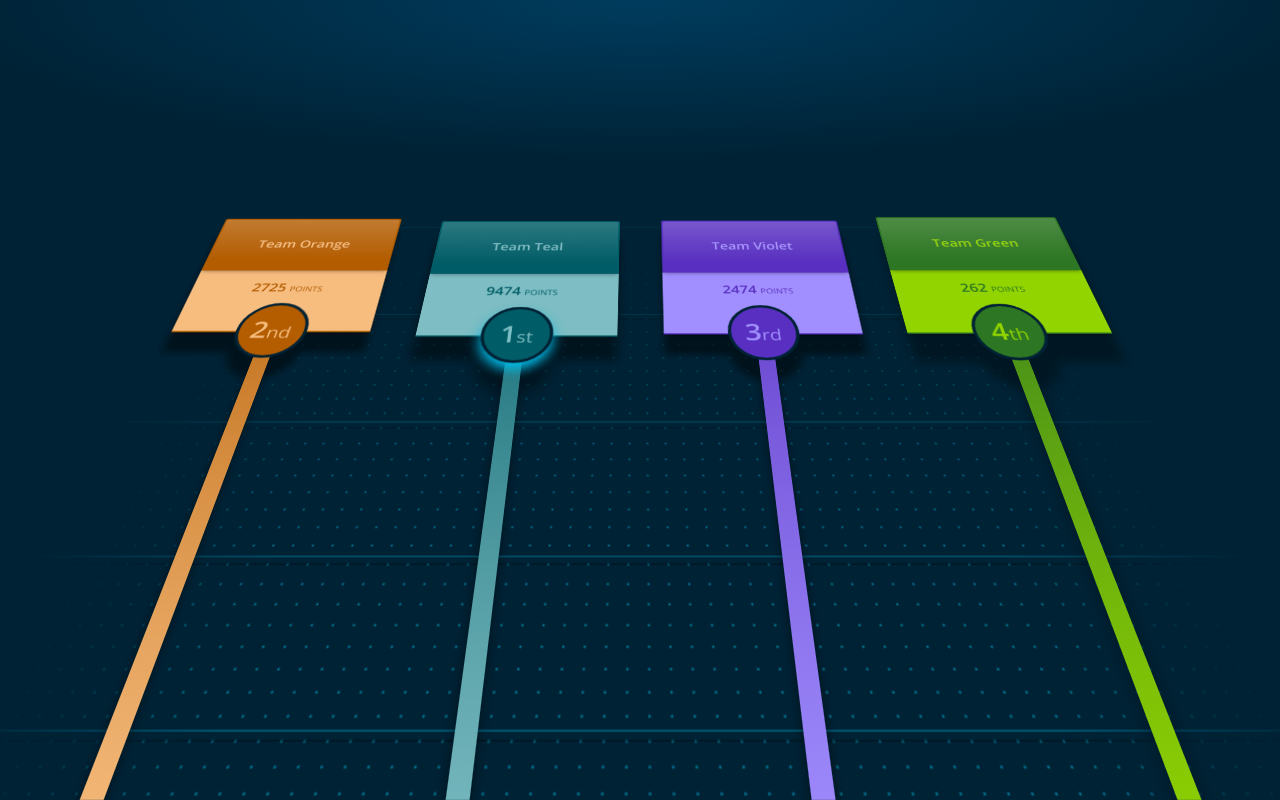
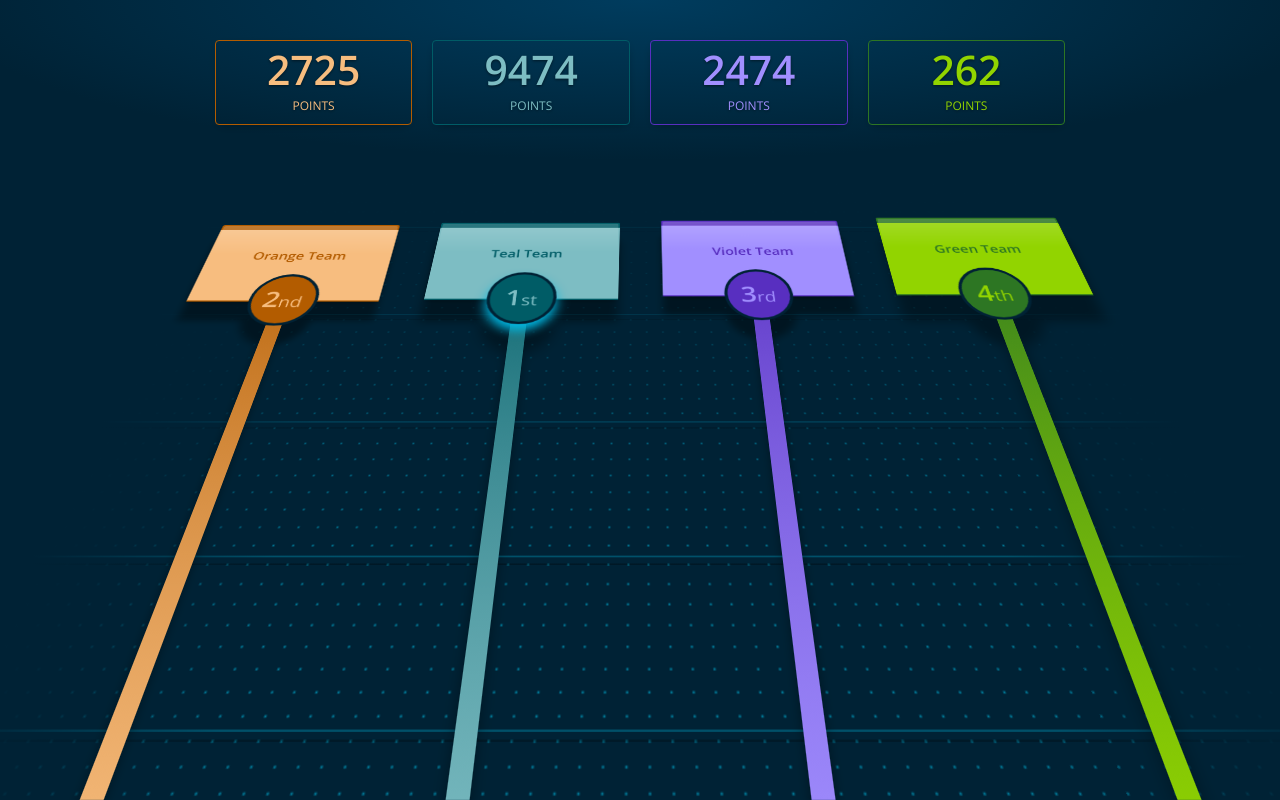
Before and after one commit to burrsutter/scoreboard, a website with bundled scripts: page index.html in a window 1280 px wide. Shown: the top 800 px of the page. Built offline with nearby package versions, Linux system fonts and the light colour scheme; files whose address does not match are found by name.

Commit message:
merged in latest from Andres

```diff
--- a/index.html
+++ b/index.html
@@ -8,11 +8,18 @@
 </head>
 <body>
 
+  <ul class="scoreboard">
+    <li><strong>2725</strong> POINTS</li>
+    <li><strong>9474</strong> POINTS</li>
+    <li><strong>2474</strong> POINTS</li>
+    <li><strong>262</strong> POINTS</li>
+  </ul>
+
   <div class="container">
 
     <div id="team-1" class="score" style="transform: translateY(20%)">
       <div class="score-details">
-            <h1>Team Orange</h1>
+        <h1>Orange Team</h1>
         <h2>2<span>nd</span></h2>
         <p>2725 <span>POINTS</span></p>
       </div>
@@ -20,15 +27,15 @@
 
     <div id="team-2" class="score winner"  style="transform: translateY(0%)">
       <div class="score-details">
-            <h1>Team Teal</h1>
+        <h1>Teal Team</h1>
         <h2>1<span>st</span></h2>
         <p>9474 <span>POINTS</span></p>
       </div>
     </div>
 
-    <div id="team-3" class="score"  style="transform: translateY(50%)">
+    <div id="team-3" class="score"  style="transform: translateY(40%)">
       <div class="score-details">
-            <h1>Team Violet</h1>
+        <h1>Violet Team</h1>
         <h2>3<span>rd</span></h2>
         <p>2474 <span>POINTS</span></p>
       </div>
@@ -36,14 +43,16 @@
 
     <div id="team-4" class="score"  style="transform: translateY(70%)">
       <div class="score-details">
-            <h1>Team Green</h1>
+        <h1>Green Team</h1>
         <h2>4<span>th</span></h2>
         <p>262 <span>POINTS</span></p>
       </div>
     </div>
 
+
   </div><!-- /container -->
 
   <script src="build/bundle.js"></script>
+
 </body>
 </html>
--- a/styles/styles.scss
+++ b/styles/styles.scss
@@ -6,19 +6,19 @@ $color-background:          #002235;
 $color-background-env:      #002a42;
 $color-text:                #7cdbf3;
 $color-teal:                #7dbdc3;
+$color-blue:                #00b9e4;
+$color-blue-dark:           #007d9c;
 $color-teal-dark:           #005c66;
+$color-green:               #92d400;
+$color-green-dark:          #2d7623;
+$color-yellow:              #f0ab00;
+$color-yellow-dark:         #b58100;
+$color-orange:              #f7bd7f;
+$color-orange-dark:         #b35c00;
+$color-red:                 #ce0000;
+$color-red-dark:            #8b0000;
 $color-violet:              #a18fff;
 $color-violet-dark:         #582fc0;
-$color-orange:              #f7bd7f;
-$color-orange-dark:         #b35c00;
-$color-yellow:              #f0ab00;
-$color-yellow-dark:         #b58100;
-$color-red:                 #ce0000;
-$color-red-dark:            #8b0000;
-$color-blue:                #00b9e4;
-$color-blue-dark:           #007d9c;
-$color-green:               #92d400;
-$color-green-dark:          #2d7623;
 $font-weight-light:         300;
 $font-weight-normal:        400;
 $font-weight-bold:          600;
@@ -39,6 +39,49 @@ body{
   font-size: $font-size-base;
   margin: 0;
   height: 100%;
+  overflow: hidden;
+}
+
+.scoreboard{
+  position: absolute;
+  list-style: none;
+  padding: 0;
+  display: flex;
+  width: calc(100vw - 32%);
+  margin: 0 16%;
+  filter: opacity(1);
+  li{
+    flex: 1 0 20%;
+    border-width: 1px;
+    border-style: solid;
+    border-color: rgba(0,0,0,.5);
+    margin: 40px 10px 0 10px;
+    padding-bottom: 10px;
+    border-radius: 4px;
+    text-align: center;
+    text-shadow: 0 1px 3px rgba(0,0,0,.5);
+    box-shadow: 0 3px 10px -5px rgba(0,0,0,.5);
+    strong{
+      font-size: $font-size-base * 3.4;
+      display: block;
+    }
+    &:nth-of-type(1){
+      color: $color-orange;
+      border-color: $color-orange-dark;
+    }
+    &:nth-of-type(2){
+      color: $color-teal;
+      border-color: $color-teal-dark;
+    }
+    &:nth-of-type(3){
+      color: $color-violet;
+      border-color: $color-violet-dark;
+    }
+    &:nth-of-type(4){
+      color: $color-green;
+      border-color: $color-green-dark;
+    }
+  }
 }
 
 @keyframes bg-move{
@@ -47,9 +90,6 @@ body{
   }
 }
 
-body{
-  overflow: hidden;
-}
 .container{
   transform: perspective(100em) rotateX(40deg) scale(1.2, 1.8);
   transform-origin: 50% 100%;
@@ -120,10 +160,11 @@ body{
     h2{
       border-color: $color-background;
     }
-    p{
+    h1{
       background: $start-color;
       color: $end-color;
       border-bottom: 2px solid $end-color;
+      border-top: 10px solid $end-color;
     }
   }
 }
@@ -136,7 +177,7 @@ body{
 
 @keyframes hoverboard-shadow{
   from{
-    filter:drop-shadow(0 30px 5px rgba(0,0,0,.5));
+    filter:drop-shadow(0 30px 5px rgba(0,0,0,.4));
   }
   to{
     filter:drop-shadow(0 50px 10px rgba(0,0,0,.3));
@@ -160,7 +201,8 @@ body{
 
 .score{
   animation: hoverboard-shadow 1s ease-in-out alternate infinite;
-  transition: .5s all ease;
+  //  will-change: transform;
+  //  transition: .5s all ease;
   text-align: center;
   flex: 1 0 10%;
   margin: 30px 30px 0 30px;
@@ -231,6 +273,7 @@ body{
     z-index: 3;
     border-radius: 3px 3px 0 0;
     line-height: 100px;
+    padding-bottom: 30px;
   }
   h2{
     border-width: 4px;
@@ -246,12 +289,14 @@ body{
     z-index: 4;
     font-weight: $font-weight-bold;
     font-size: $font-size-base * 3;
+
     span{
       font-weight: $font-weight-light;
       font-size: $font-size-base * 2;
     }
   }
   p{
+    display: none;
     line-height: 60px;
     padding-bottom: 40px;
     font-weight: $font-weight-bold;
```
Lines whose indentation alone changed are shown as unchanged.
